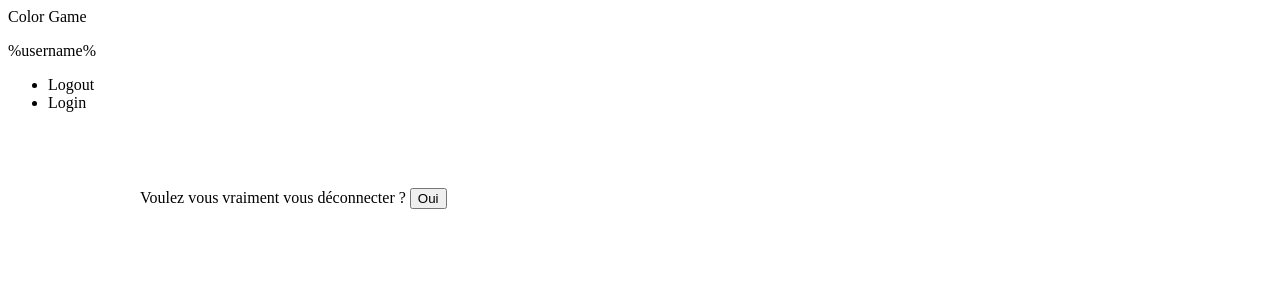
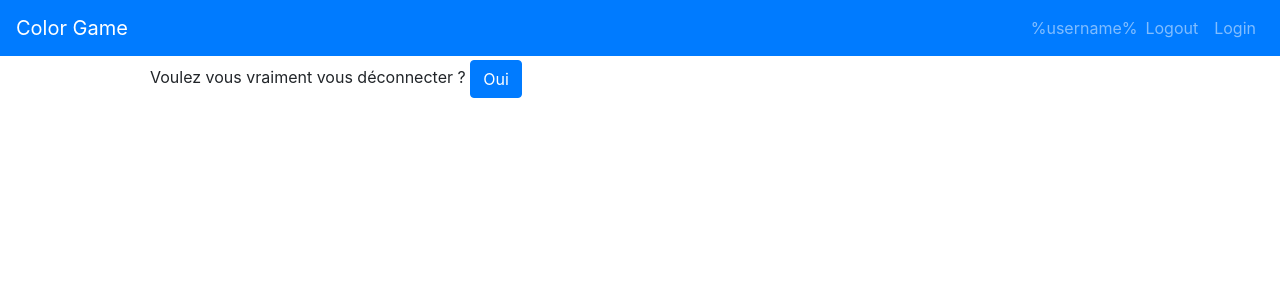
Before and after one commit to qferry-altran/kalidea_evaluation, an Angular app in the folder kadelia-eval/: page /user/logout in a window 1280 px wide. Shown: the top 300 px of the page. Built offline with nearby package versions, Linux system fonts and the light colour scheme.

Commit message:
FINISHED: Question 3C + Correction de l'intégration des dépendances

```diff
--- a/kadelia-eval/src/app/app.component.ts
+++ b/kadelia-eval/src/app/app.component.ts
@@ -3,7 +3,9 @@ import { Component } from '@angular/core';
 @Component({
   selector: 'app-root',
   templateUrl: './app.component.html',
-  styleUrls: ['./app.component.css']
+  styleUrls: [
+    './app.component.css'
+  ]
 })
 export class AppComponent {
   title = 'kadelia-eval';
--- a/kadelia-eval/src/app/app.module.ts
+++ b/kadelia-eval/src/app/app.module.ts
@@ -10,7 +10,7 @@ import { AppComponent } from './app.component';
   ],
   imports: [
     BrowserModule,
-    AppRoutingModule
+    AppRoutingModule,
   ],
   providers: [],
   bootstrap: [AppComponent]
--- a/kadelia-eval/src/app/shared/loading/loading.component.html
+++ b/kadelia-eval/src/app/shared/loading/loading.component.html
@@ -1 +1,7 @@
-<p>loading works!</p>
+<div *ngIf="loading; else content">
+    Loading
+    <div class="spinner-border" role="status">
+    </div>
+</div>
+
+<ng-template #content><ng-content></ng-content></ng-template>
--- a/kadelia-eval/src/app/shared/loading/loading.component.ts
+++ b/kadelia-eval/src/app/shared/loading/loading.component.ts
@@ -1,4 +1,4 @@
-import { Component, OnInit } from '@angular/core';
+import { Component, Input, OnInit } from '@angular/core';
 
 @Component({
   selector: 'app-loading',
@@ -7,6 +7,8 @@ import { Component, OnInit } from '@angular/core';
 })
 export class LoadingComponent implements OnInit {
 
+  @Input() public loading: boolean = false;
+
   constructor() { }
 
   ngOnInit(): void {
--- a/kadelia-eval/src/app/shared/shared.module.ts
+++ b/kadelia-eval/src/app/shared/shared.module.ts
@@ -12,6 +12,9 @@ import { LoadingComponent } from './loading/loading.component';
   ],
   imports: [
     CommonModule
+  ],
+  exports: [
+    LoadingComponent
   ]
 })
 export class SharedModule { }
--- a/kadelia-eval/src/app/user/login/login.component.ts
+++ b/kadelia-eval/src/app/user/login/login.component.ts
@@ -12,7 +12,7 @@ import { UserService } from '../user.service';
 })
 export class LoginComponent implements OnDestroy {
 
-  public credential = new FormGroup({
+  public credential: FormGroup = new FormGroup({
     mail: new FormControl('',[
         Validators.minLength(6),
         Validators.required
@@ -23,7 +23,7 @@ export class LoginComponent implements OnDestroy {
       ])
   });
 
-  public error = '';
+  public error: String = '';
 
   public subscription: Subscription;
 
--- a/kadelia-eval/src/app/user/logout/logout.component.html
+++ b/kadelia-eval/src/app/user/logout/logout.component.html
@@ -1 +1,3 @@
-<label>Voulez vous vraiment vous déconnecter ? <button type="submit" (click)="onLogoutClick()">Oui</button></label>
+<app-loading [loading]="loading">Voulez vous vraiment vous déconnecter ?
+    <button button type="submit" class="btn btn-primary" (click)="onLogoutClick()">Oui</button>
+</app-loading>
--- a/kadelia-eval/src/app/user/logout/logout.component.ts
+++ b/kadelia-eval/src/app/user/logout/logout.component.ts
@@ -11,6 +11,8 @@ import { UserService } from '../user.service';
 export class LogoutComponent implements OnDestroy {
 
   public subscription: Subscription;
+
+  public loading: boolean = false;
 
   constructor(
     private userService: UserService,
@@ -35,10 +37,14 @@ export class LogoutComponent implements OnDestroy {
       this.subscription.unsubscribe();
     }
 
+    this.loading = true;
+
     // Call the UserService to disconnect
     this.subscription = this.userService.logout().subscribe(() => {
       this.router.navigate(['/home']);
-    });
+      this.loading = false;
+    },
+    () => this.loading = false);
   }
 
 }
--- a/kadelia-eval/src/app/user/user.module.ts
+++ b/kadelia-eval/src/app/user/user.module.ts
@@ -4,6 +4,7 @@ import { LoginComponent } from './login/login.component';
 import { LogoutComponent } from './logout/logout.component';
 import { ReactiveFormsModule } from '@angular/forms';
 import { UserRoutingModule } from './user-routing.module';
+import { SharedModule } from '../shared/shared.module';
 
 
 
@@ -15,7 +16,8 @@ import { UserRoutingModule } from './user-routing.module';
   imports: [
     UserRoutingModule,
     CommonModule,
-    ReactiveFormsModule
+    ReactiveFormsModule,
+    SharedModule
   ]
 })
 export class UserModule { }
--- a/kadelia-eval/src/styles.css
+++ b/kadelia-eval/src/styles.css
@@ -1 +1,3 @@
 /* You can add global styles to this file, and also import other style files */
+@import url("../node_modules/bootstrap/dist/css/bootstrap.min.css");
+@import url("../node_modules/font-awesome/css/font-awesome.min.css");
```
